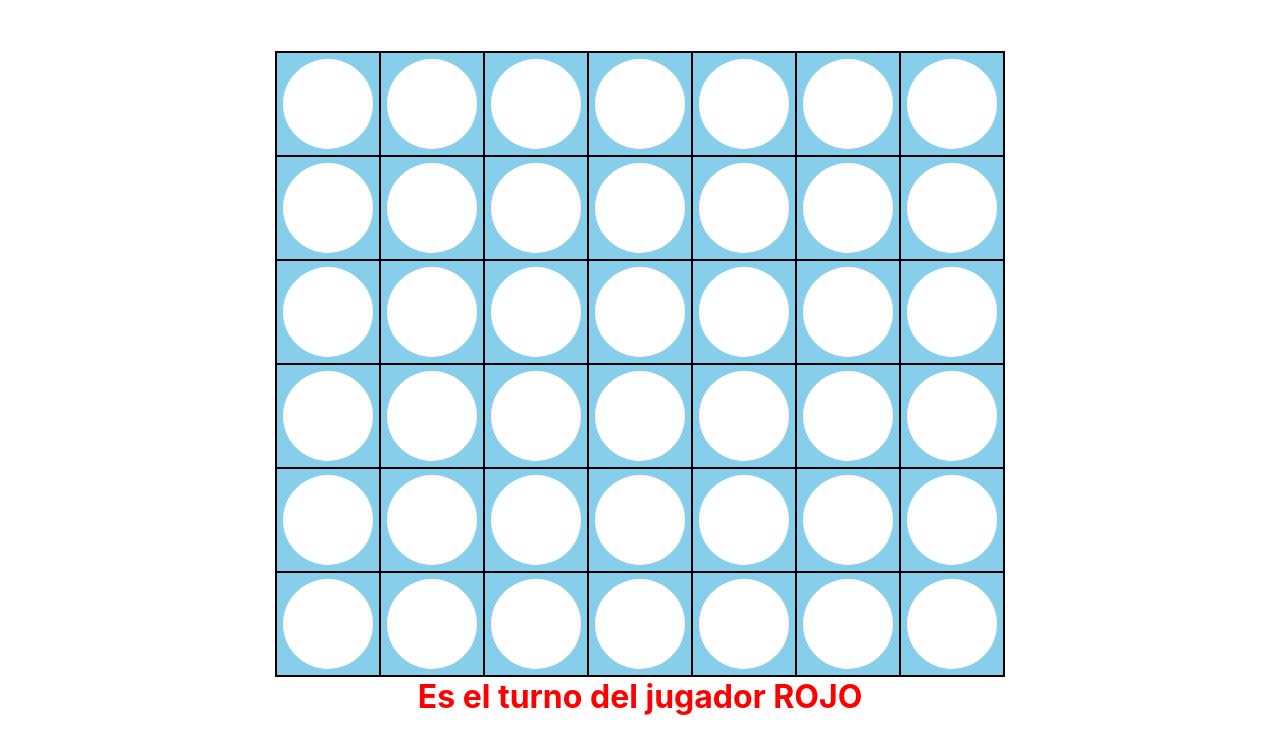
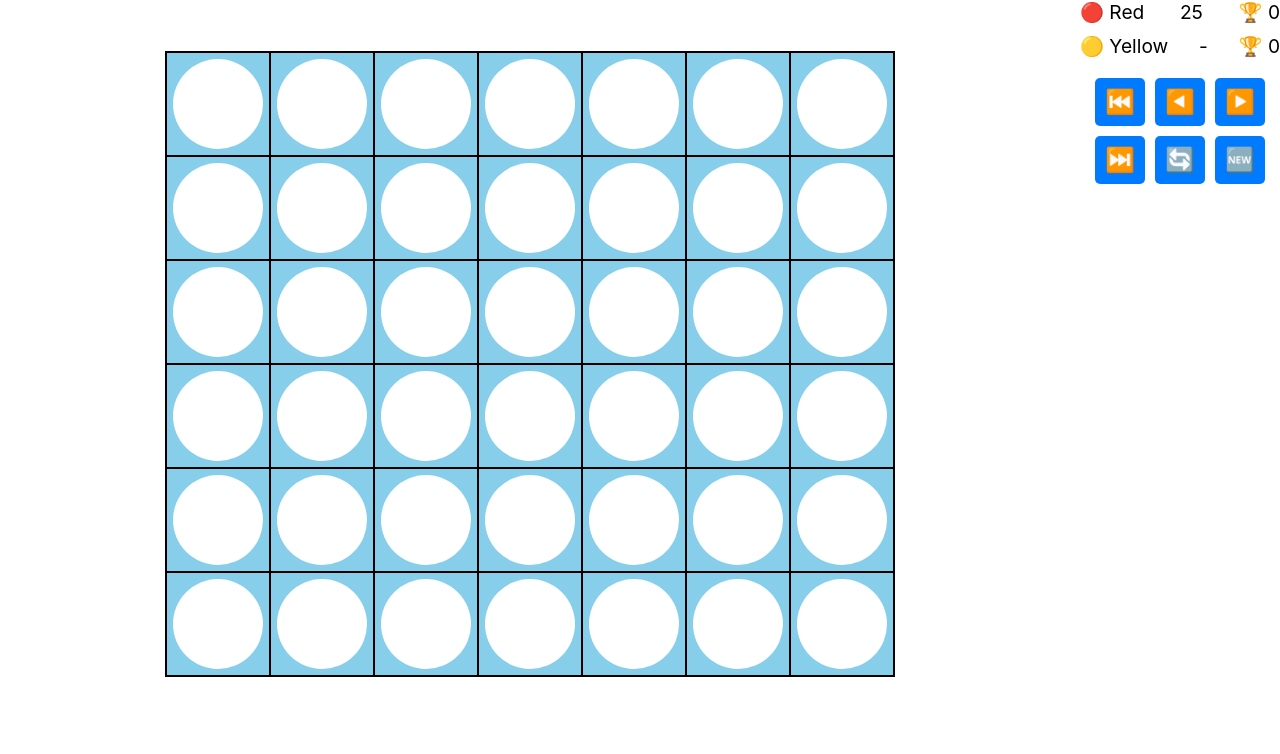
Before and after one commit to marrin27/conecta4, a React (Create React App) app: page / in a window 1280 px wide. Shown: the top 754 px of the page. Built offline with nearby package versions, Linux system fonts and the light colour scheme.

Commit message:
adding panel control

```diff
--- a/src/App.css
+++ b/src/App.css
@@ -125,3 +125,56 @@ h1 {
 .connect4-board td.highlight-drop {
   background-color: rgba(135, 206, 235, 0.8);
 }
+
+.game-container {
+  display: flex;
+  justify-content: center;
+  align-items: flex-start;
+  gap: 20px;
+}
+
+.board-container {
+  flex: 1;
+}
+
+.control-panel {
+  display: flex;
+  flex-direction: column;
+  gap: 20px;
+  width: 200px;
+}
+
+.player-info {
+  display: flex;
+  flex-direction: column;
+  gap: 10px;
+}
+
+.player {
+  display: flex;
+  justify-content: space-between;
+  align-items: center;
+  font-size: 1.2rem;
+}
+
+.game-controls {
+  display: flex;
+  flex-wrap: wrap;
+  gap: 10px;
+  justify-content: center;
+}
+
+.game-controls button {
+  font-size: 1.5rem;
+  padding: 10px;
+  cursor: pointer;
+  border: none;
+  background-color: #007bff;
+  color: white;
+  border-radius: 5px;
+  transition: background-color 0.3s;
+}
+
+.game-controls button:hover {
+  background-color: #0056b3;
+}
--- a/src/App.js
+++ b/src/App.js
@@ -1,5 +1,5 @@
 import './App.css';
-import React, { useState, useCallback} from 'react';
+import React, { useState, useCallback, useEffect } from 'react';
 
 function App() {
   const createBoard = () => Array.from({ length: 6 }, () => Array(7).fill(null));
@@ -7,9 +7,30 @@ function App() {
   const [turn, setTurn] = useState(true); // true = red, false = yellow
   const [winner, setWinner] = useState(null);
   const [isDropping, setIsDropping] = useState(false);
-  const [hoverCol, setHoverCol] = useState(null); // Columna actual bajo el puntero
+  const [hoverCol, setHoverCol] = useState(null); // Column under the pointer
+  const [redWins, setRedWins] = useState(0);
+  const [yellowWins, setYellowWins] = useState(0);
+  const [timer, setTimer] = useState(30); // 30 seconds per turn
+  const [moveHistory, setMoveHistory] = useState([]); // Stores all moves
+  const [currentMoveIndex, setCurrentMoveIndex] = useState(-1); // For move navigation
 
+  // Timer logic
+  useEffect(() => {
+    if (winner || isDropping) return;
 
+    const interval = setInterval(() => {
+      setTimer((prev) => {
+        if (prev === 1) {
+          // If time runs out, switch turns
+          setTurn(!turn);
+          return 30;
+        }
+        return prev - 1;
+      });
+    }, 1000);
+
+    return () => clearInterval(interval);
+  }, [turn, winner, isDropping]);
 
   const checkWinner = useCallback((board, row, col, color) => {
     const directions = [
@@ -47,7 +68,7 @@ function App() {
   }, [setBoard]);
 
   const handleColClick = useCallback(async (colIndex) => {
-    if (isDropping) return;
+    if (isDropping || winner) return;
 
     setIsDropping(true);
     const newBoard = board.map(row => [...row]);
@@ -56,12 +77,16 @@ function App() {
       if (newBoard[row][colIndex] === null) {
         const color = turn ? 'red' : 'yellow';
 
-        await simulateDrop(newBoard, colIndex, row, color);
+        // Save move to history
+        setMoveHistory((prev) => [...prev, { board: newBoard, turn, colIndex }]);
+
         newBoard[row][colIndex] = color;
         setBoard(newBoard);
 
         if (checkWinner(newBoard, row, colIndex, color)) {
           setWinner(color);
+          if (color === 'red') setRedWins((prev) => prev + 1);
+          else setYellowWins((prev) => prev + 1);
         } else {
           setTurn(!turn);
         }
@@ -70,8 +95,9 @@ function App() {
       }
     }
 
+    setTimer(30); // Reset timer for the next turn
     setIsDropping(false);
-  }, [board, winner, isDropping, turn, simulateDrop, checkWinner]);
+  }, [board, turn, winner, isDropping]);
 
   function countCells(board, row, col, dx, dy, color, cellCount) {
     let count = 0;
@@ -94,7 +120,6 @@ function App() {
     });
   }
 
-  // Devuelve la fila en la que caería la ficha en la columna indicada
   function getDropRow(colIndex) {
     for (let row = board.length - 1; row >= 0; row--) {
       if (board[row][colIndex] === null) {
@@ -104,9 +129,7 @@ function App() {
     return null;
   }
 
-  // Genera el contenido del tablero
   function generateBoard() {
-    // If a winner is found, return the board as it is without hover or drop effects
     if (winner) {
       return board.map((row, rowIndex) => (
         <tr key={rowIndex}>
@@ -120,7 +143,6 @@ function App() {
       ));
     }
 
-    // Otherwise, continue with hover and drop effects
     const dropRowByCol = hoverCol !== null ? getDropRow(hoverCol) : null;
 
     return board.map((row, rowIndex) => (
@@ -138,7 +160,7 @@ function App() {
               key={colIndex}
               className={`cell ${cellColorClass} ${hoverClass} ${dropClass}`}
               onClick={() => handleColClick(colIndex)}
-              onMouseEnter={() => setHoverCol(colIndex) }
+              onMouseEnter={() => setHoverCol(colIndex)}
               onMouseLeave={() => setHoverCol(null)}
             ></td>
           );
@@ -173,40 +195,74 @@ function App() {
     );
   }
 
+  const replayLastMove = () => {
+    if (moveHistory.length === 0) {
+      alert('No moves to replay!');
+      return;
+    }
+    const confirmReplay = window.confirm('Do you want to replay the last move?');
+    if (confirmReplay) {
+      const lastMove = moveHistory[moveHistory.length - 1];
+      setBoard(lastMove.board);
+      setTurn(lastMove.turn);
+    }
+  };
+
+  const navigateMoves = (direction) => {
+    if (direction === 'first') setCurrentMoveIndex(0);
+    if (direction === 'last') setCurrentMoveIndex(moveHistory.length - 1);
+    if (direction === 'next' && currentMoveIndex < moveHistory.length - 1)
+      setCurrentMoveIndex((prev) => prev + 1);
+    if (direction === 'prev' && currentMoveIndex > 0)
+      setCurrentMoveIndex((prev) => prev - 1);
+
+    if (currentMoveIndex >= 0 && currentMoveIndex < moveHistory.length) {
+      const move = moveHistory[currentMoveIndex];
+      setBoard(move.board);
+      setTurn(move.turn);
+    }
+  };
+
+  const startNewGame = () => {
+    setBoard(createBoard());
+    setTurn(true);
+    setWinner(null);
+    setTimer(30);
+    setMoveHistory([]);
+    setCurrentMoveIndex(-1);
+  };
+
   return (
-    <div
-      className="App"
-      tabIndex={0}
-      onKeyDown={handleKeyDown}
-    >
-      {generateInvisibleButtons()}
-      <table className="connect4-board">
-        <tbody>
-          {generateBoard()}
-        </tbody>
-      </table>
-      <div className="title">
-        {winner ? (
-          <>
-            <h1 style={{ color: turn ? 'red' : 'yellow' }}>
-              ¡Ganó el jugador {turn ? "ROJO" : "AMARILLO"}!
-            </h1>
-            <input
-              type="button"
-              value="Reiniciar"
-              onClick={() => {
-                setBoard(createBoard());
-                setTurn(true);
-                setWinner(null);
-              }}
-              className="restart-button"
-            />
-          </>
-        ) : (
-          <h1 style={{ color: turn ? 'red' : 'yellow' }}>
-            Es el turno del jugador {turn ? "ROJO" : "AMARILLO"}
-          </h1>
-        )}
+    <div className="App" tabIndex={0} onKeyDown={handleKeyDown}>
+      <div className="game-container">
+        <div className="board-container">
+          {generateInvisibleButtons()}
+          <table className="connect4-board">
+            <tbody>{generateBoard()}</tbody>
+          </table>
+        </div>
+        <div className="control-panel">
+          <div className="player-info">
+            <div className="player red">
+              <span className="player-name">🔴 Red</span>
+              <span className="player-timer">{turn ? timer : '-'}</span>
+              <span className="player-wins">🏆 {redWins}</span>
+            </div>
+            <div className="player yellow">
+              <span className="player-name">🟡 Yellow</span>
+              <span className="player-timer">{!turn ? timer : '-'}</span>
+              <span className="player-wins">🏆 {yellowWins}</span>
+            </div>
+          </div>
+          <div className="game-controls">
+            <button onClick={() => navigateMoves('first')} title="First Move">⏮️</button>
+            <button onClick={() => navigateMoves('prev')} title="Previous Move">◀️</button>
+            <button onClick={() => navigateMoves('next')} title="Next Move">▶️</button>
+            <button onClick={() => navigateMoves('last')} title="Last Move">⏭️</button>
+            <button onClick={replayLastMove} title="Replay Last Move">🔄</button>
+            <button onClick={startNewGame} title="New Game">🆕</button>
+          </div>
+        </div>
       </div>
     </div>
   );
```
